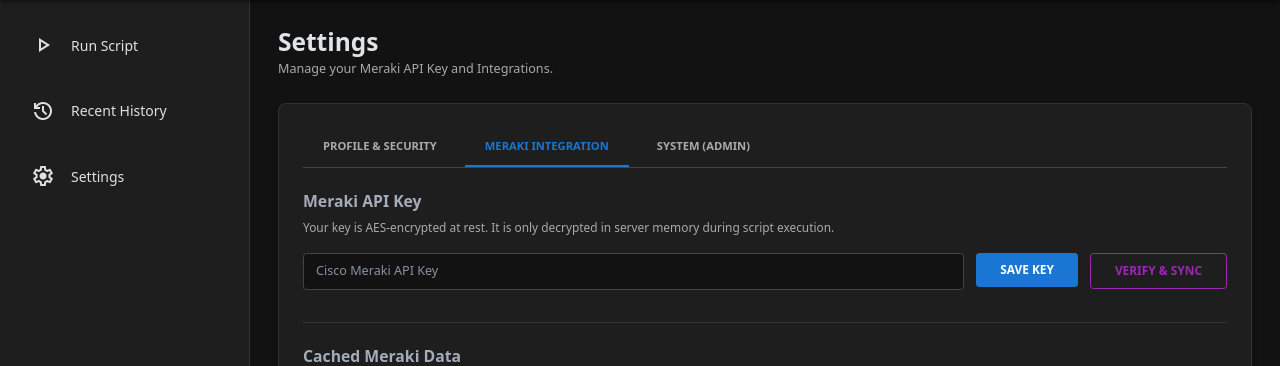
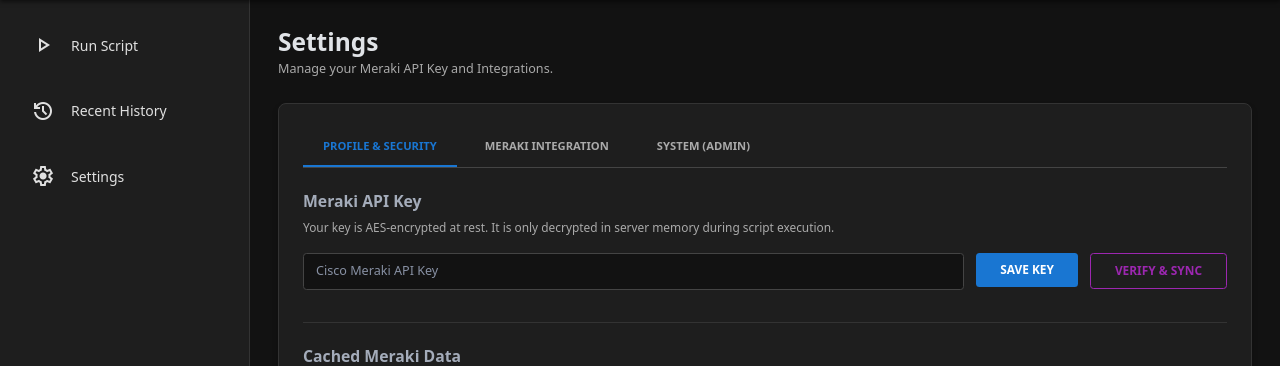
Before and after one commit to NightHawkATL/meraki-dashboard-app, a FastAPI app: template backend/app/templates/settings.html in a window 1280 px wide. Shown: the part 64-430 px from the top of the page. Run offline with FastAPI, Linux system fonts and the light colour scheme; the template is opened without the code that fills it, so the values that code supplies are empty; parts of the project's set-up code (start-up, migrations or seed data) failed here and were passed over; some libraries are stand-ins or nearby versions.

Commit message:
Update backend/app/templates/settings.html

```diff
--- a/backend/app/templates/settings.html
+++ b/backend/app/templates/settings.html
@@ -7,10 +7,10 @@
 </hgroup>
 
 <div class="mui-paper">
-    <!-- TABS -->
+<!-- TABS -->
     <div class="mui-tabs">
-        <div class="mui-tab" onclick="switchTab('tab-profile', this)">Profile & Security</div>
-        <div class="mui-tab active" onclick="switchTab('tab-meraki', this)">Meraki Integration</div>
+        <div class="mui-tab active" onclick="switchTab('tab-profile', this)">Profile & Security</div>
+        <div class="mui-tab" onclick="switchTab('tab-meraki', this)">Meraki Integration</div>
         <div class="mui-tab" onclick="switchTab('tab-system', this)">System (Admin)</div>
     </div>
 
```
